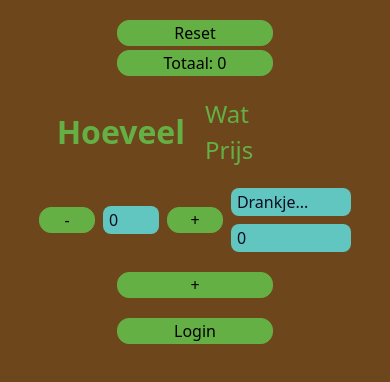
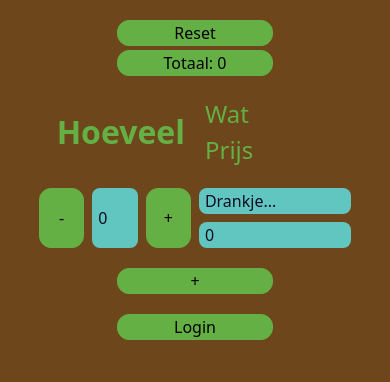
Before and after one commit to S-D-V-A-S-M-V-V-I-C-T-S-S-BAGGER/BAGGER-Vue, a Vue app: page /turf in a window 390 px wide. Shown: the top 382 px of the page. Built offline with nearby package versions, Linux system fonts and the light colour scheme.

Commit message:
feat(turf): #3 on mobile: TurfLine component styling is finished

```diff
--- a/src/components/BaggerButton.vue
+++ b/src/components/BaggerButton.vue
@@ -11,7 +11,7 @@ defineProps({
     required: false,
     default: true
   },
-  buttonWidth: {
+  customStyling: {
     type: String,
     required: false,
     default: ''
@@ -26,7 +26,7 @@ defineProps({
       isPrimary
         ? 'bg-primary text-black border-primary'
         : 'bg-secondary text-white border-secondary',
-       buttonWidth,
+       customStyling,
        'border rounded-xl pop-effects px-2 md:px-5 md:py-1 '
        ]
     "
--- a/src/components/BaggerInput.vue
+++ b/src/components/BaggerInput.vue
@@ -13,7 +13,7 @@ const props = defineProps({
   placeholder: {
     type: String,
     default: ''
-  }
+  },
 })
 
 const emit = defineEmits(['update:modelValue'])
@@ -37,7 +37,7 @@ const inputHandler = (event) => {
       :value="modelValue"
       :placeholder="placeholder"
       @input="inputHandler"
-      class="bagger-input"
+      id="bagger-input"
     />
   </div>
 </template>
@@ -45,8 +45,13 @@ const inputHandler = (event) => {
 <style scoped>
 /* From Uiverse.io by alexruix and edited for this project */
 
-.bagger-input {
+div {
+  height: 100%
+}
+
+#bagger-input {
   width: 100%;
+  height: 100%;
   padding: 0 1vw;
   border: 2px solid transparent;
   border-radius: 8px;
@@ -56,23 +61,16 @@ const inputHandler = (event) => {
   transition: .3s ease;
 }
 
-.bagger-input::placeholder {
+#bagger-input::placeholder {
   color: var(--color-brown-medium);
 }
 
-.bagger-input:focus, input:hover {
+#bagger-input:focus, input:hover {
   outline: none;
   border-color: var(--color-secondary);
   background-color: var(--color-primary);
   box-shadow: 0 0 0 4px var(--color-blue);
 }
 
-.icon {
-  position: absolute;
-  left: 1rem;
-  fill: #9e9ea7;
-  width: 1rem;
-  height: 1rem;
-}
 
 </style>
--- a/src/components/TurfLine.vue
+++ b/src/components/TurfLine.vue
@@ -17,24 +17,33 @@
 </script>
 
 <template>
-  <div id="line" class="grid grid-rows-2 grid-cols-5 gap-y-2 gap-x-2 ">
-    <div id="minus" class="row-start-1 row-span-2 col-start-1 col-span-1 self-center">
-      <BaggerButton buttonWidth="w-[100%]" @click="decrease">-</BaggerButton>
+  <div id="line" class="grid grid-rows-1 grid-cols-2 gap-y-2 gap-x-2">
+
+    <div id="counter" class="row-start-1 col-start-1 col-span-1
+     grid grid-rows-1 grid-cols-3 gap-x-2 ">
+
+      <div id="minus" class="row-start-1 col-start-1 col-span-1">
+        <BaggerButton customStyling="w-[100%] h-[100%]" @click="decrease">-</BaggerButton>
       </div>
 
-    <div id="amount" class="row-start-1 row-span-2 col-start-2 col-span-1 self-center">
+      <div id="amount" class="row-start-1 row-span-1 col-start-2 col-span-1 h-full">
         <BaggerInput
           v-model="amount"
           type="number"
-        value="{{amount}}"
+          value=""
         />
       </div>
 
-    <div id="plus" class="row-start-1 row-span-2 col-start-3 col-span-1 self-center">
-      <BaggerButton buttonWidth="w-[100%]" @click="increase">+</BaggerButton>
+      <div id="plus" class="row-start-1 row-span-1 col-start-3 col-span-1">
+        <BaggerButton customStyling="w-[100%] h-[100%]" @click="increase">+</BaggerButton>
       </div>
 
-    <div id="item" class="row-start-1 row-span-1 col-start-4 col-span-2">
+    </div>
+
+    <div id="name-and-price" class="row-start-1
+    grid grid-rows-2 grid-cols-1 gap-y-2">
+
+      <div id="item" class="row-start-1 row-span-1">
         <BaggerInput
           v-model="item"
           type="text"
@@ -42,7 +51,7 @@
         />
       </div>
 
-    <div id="price" class="row-start-2 row-span-1 col-start-4 col-span-2">
+      <div id="price" class="row-start-2 row-span-1">
         <BaggerInput
           v-model="price"
           type="number"
@@ -52,6 +61,10 @@
         />
       </div>
 
+
+    </div>
+
+
   </div>
 
 </template>
--- a/src/views/Turf.vue
+++ b/src/views/Turf.vue
@@ -20,8 +20,8 @@
 
     <!-- Flex -->
     <div id="total" class="flex flex-col gap-y-1">
-      <BaggerButton buttonWidth="w-[40vw]">Reset</BaggerButton>
-      <BaggerButton buttonWidth="w-[40vw]" >Totaal: {{ total }}</BaggerButton>
+      <BaggerButton customStyling="w-[40vw]">Reset</BaggerButton>
+      <BaggerButton customStyling="w-[40vw]" >Totaal: {{ total }}</BaggerButton>
     </div>
 
     <!-- Grid 2 rows 2 cols -->
@@ -33,16 +33,16 @@
 
 
     <!-- Grid 2 rows 4 cols -->
-    <div id="turf-lines" class="w-[80vw] flex flex-col gap-y-5">
+    <div id="turf-lines" class="w-[80vw] flex flex-col gap-y-5 md:w-[70vw]">
       <TurfLine v-for="(line, i) in lines" :key="i" />
     </div>
 
     <div id="plus-turf-line">
-      <BaggerButton buttonWidth="w-[40vw]" @click="addLine">+</BaggerButton>
+      <BaggerButton customStyling="w-[40vw]" @click="addLine">+</BaggerButton>
     </div>
 
     <div id="login">
-      <BaggerButton buttonWidth="w-[40vw]">Login</BaggerButton>
+      <BaggerButton customStyling="w-[40vw]">Login</BaggerButton>
     </div>
 
   </div>
```
Lines whose indentation alone changed are shown as unchanged.
